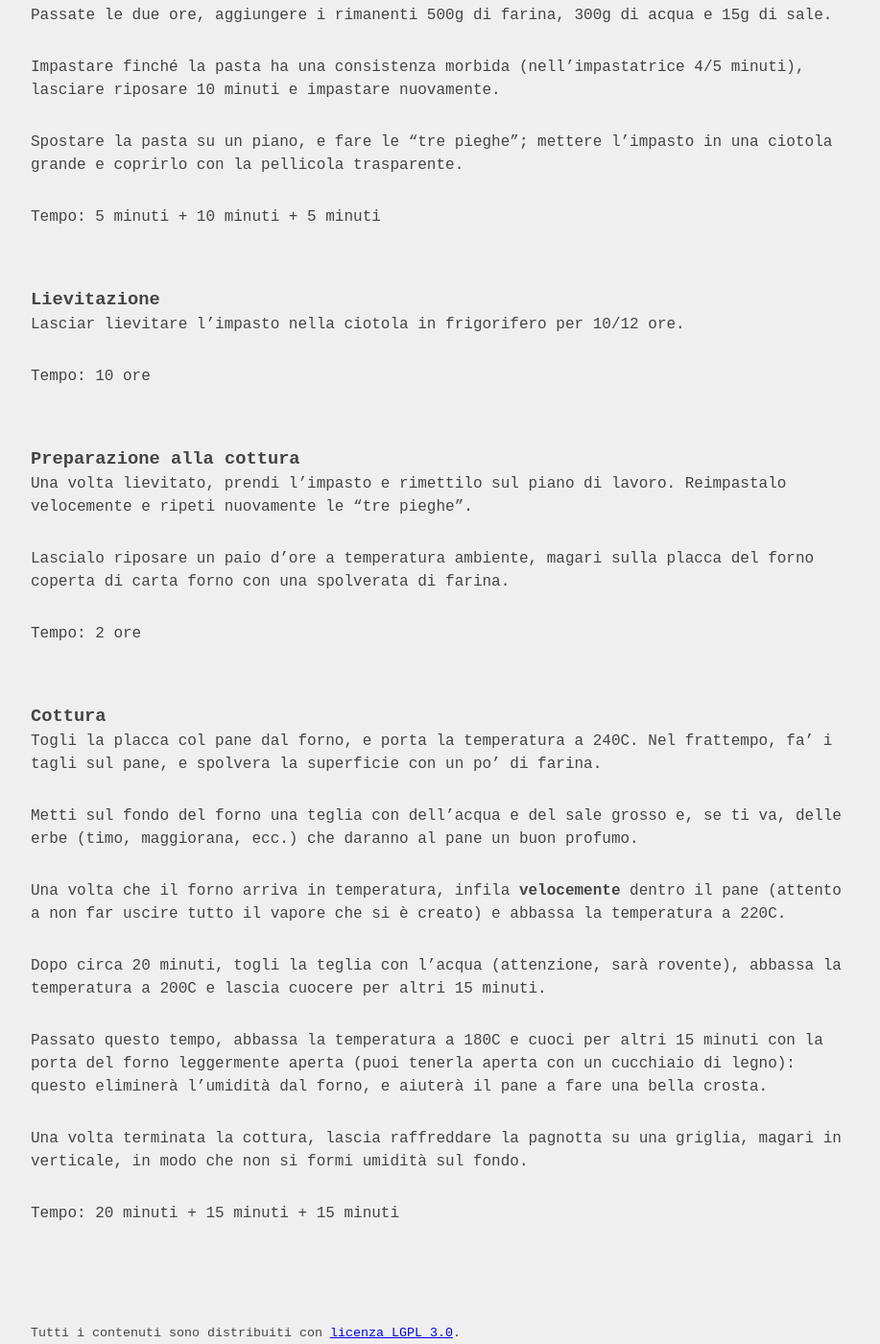
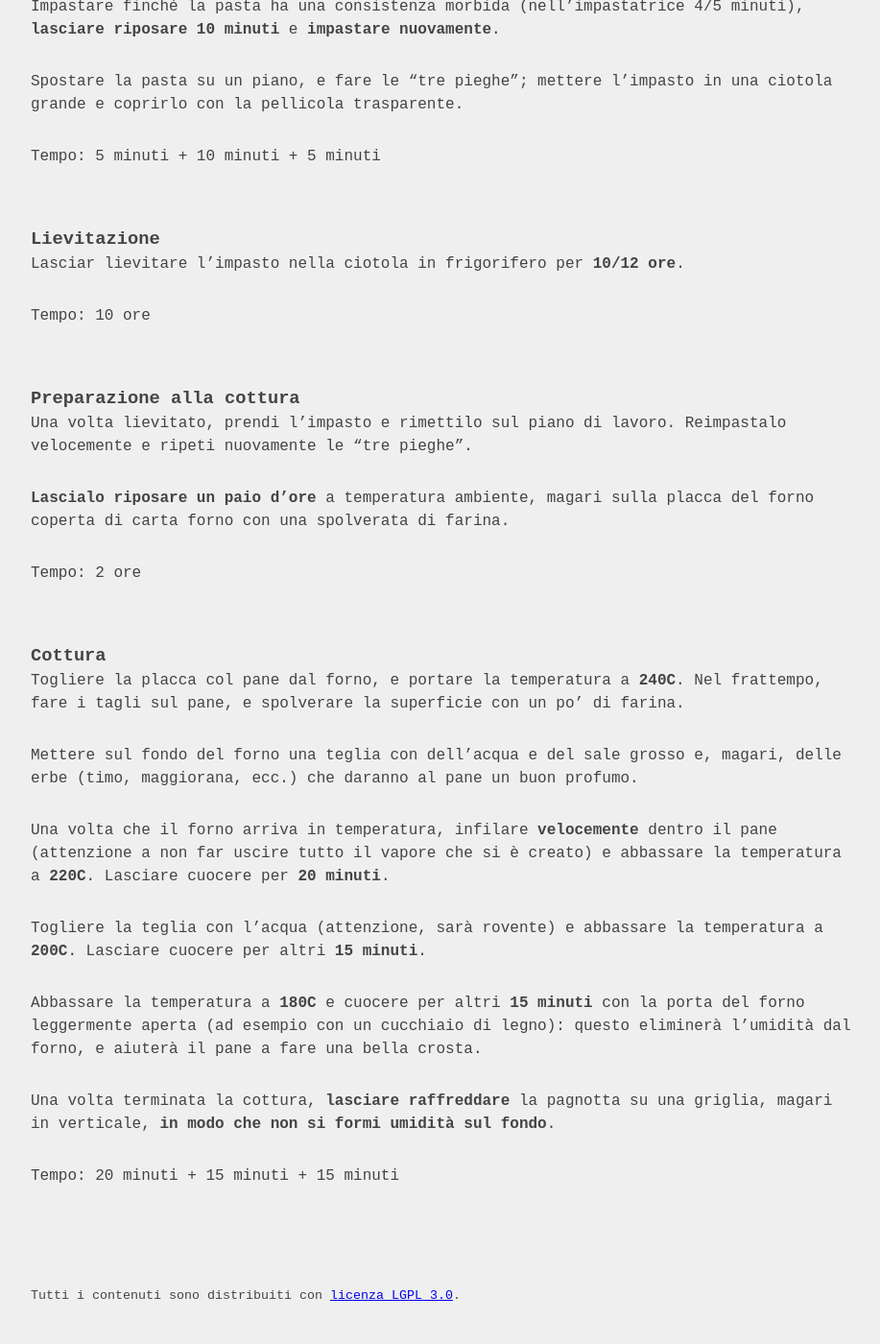
Before and after one commit to leeppolis/bagelis, a Jekyll site: the page built from _posts/2019-12-06-pane.md, in a window 1280 px wide and 1400 px high, scrolled down 1130 px. Shown: the whole window at 96% size, without its empty margins (178-1095 px from the left). Built offline with Jekyll 4.4.1, drawn with Linux system fonts in a browser that asks for light colours; some web fonts are replaced; after the commit the page ends 2491 px from its top, so only the background shows below that; some of the changed text lies outside the part shown.

Commit message:
Update from Forestry.io Simone Lippolis updated _posts/2019-12-06-pane.md

```diff
--- a/_posts/2019-12-06-pane.md
+++ b/_posts/2019-12-06-pane.md
@@ -28,48 +28,46 @@ ingredients:
   image: ''
 steps:
 - title: Preparazione della "biga"
-  description: "In questa ricetta andiamo a preparare una sorta di \"biga\" con una
-    parte della farina e dell'acqua, che lasceremo riposare un paio d'ore dopo l'impasto.\n\n-
-    Sciogliere il lievito in 100g di acqua e aggiungere un cucchiaino di miele. \n-
-    Aggiungere 100g di farina e impastare finché tutto il liquido viene assorbito.
-    Se usate una impastatrice o un Bimby, dovrebbe bastare 1 minuto.\n\nMettere a
-    riposare per un paio d'ore in una ciotola coperta (o lasciarlo dentro all'impastatrice)."
+  description: "Sciogliere il **lievito** in **100g di acqua** e aggiungere un cucchiaino
+    di **miele**. \n\nAggiungere **100g di farina** e impastare finché tutto il liquido
+    viene assorbito. Se usate una impastatrice o un Bimby, dovrebbe bastare 1 minuto.\n\nMettere
+    a **riposare per un paio d'ore** in una ciotola coperta (o lasciarlo dentro all'impastatrice)."
   time: 5 minuti + 2 ore
   image: ''
 - description: |-
-    Passate le due ore, aggiungere i rimanenti 500g di farina, 300g di acqua e 15g di sale.
+    Aggiungere i rimanenti **500g di farina**, **300g di acqua** e **15g di sale**.
 
-    Impastare finché la pasta ha una consistenza morbida (nell'impastatrice 4/5 minuti), lasciare riposare 10 minuti e impastare nuovamente.
+    Impastare finché la pasta ha una consistenza morbida (nell'impastatrice 4/5 minuti), **lasciare riposare 10 minuti** e **impastare nuovamente**.
 
     Spostare la pasta su un piano, e fare le "tre pieghe"; mettere l'impasto in una ciotola grande e coprirlo con la pellicola trasparente.
   time: 5 minuti + 10 minuti + 5 minuti
   image: ''
   title: Impasto
 - title: Lievitazione
-  description: Lasciar lievitare l'impasto nella ciotola in frigorifero per 10/12
-    ore.
+  description: Lasciar lievitare l'impasto nella ciotola in frigorifero per **10/12
+    ore**.
   time: 10 ore
   image: ''
 - title: Preparazione alla cottura
   description: |-
     Una volta lievitato, prendi l'impasto e rimettilo sul piano di lavoro. Reimpastalo velocemente e ripeti nuovamente le "tre pieghe".
 
-    Lascialo riposare un paio d'ore a temperatura ambiente, magari sulla placca del forno coperta di carta forno con una spolverata di farina.
+    **Lascialo riposare un paio d'ore** a temperatura ambiente, magari sulla placca del forno coperta di carta forno con una spolverata di farina.
   time: 2 ore
   image: ''
 - title: Cottura
   description: |-
-    Togli la placca col pane dal forno, e porta la temperatura a 240C. Nel frattempo, fa' i tagli sul pane, e spolvera la superficie con un po' di farina.
+    Togliere la placca col pane dal forno, e portare la temperatura a **240C**. Nel frattempo, fare i tagli sul pane, e spolverare la superficie con un po' di farina.
 
-    Metti sul fondo del forno una teglia con dell'acqua e del sale grosso e, se ti va, delle erbe (timo, maggiorana, ecc.) che daranno al pane un buon profumo.
+    Mettere sul fondo del forno una teglia con dell'acqua e del sale grosso e, magari, delle erbe (timo, maggiorana, ecc.) che daranno al pane un buon profumo.
 
-    Una volta che il forno arriva in temperatura, infila **velocemente** dentro il pane (attento a non far uscire tutto il vapore che si è creato) e abbassa la temperatura a 220C.
+    Una volta che il forno arriva in temperatura, infilare **velocemente** dentro il pane (attenzione a non far uscire tutto il vapore che si è creato) e abbassare la temperatura a **220C**. Lasciare cuocere per **20 minuti**.
 
-    Dopo circa 20 minuti, togli la teglia con l'acqua (attenzione, sarà rovente), abbassa la temperatura a 200C e lascia cuocere per altri 15 minuti.
+    Togliere la teglia con l'acqua (attenzione, sarà rovente) e abbassare la temperatura a **200C**. Lasciare cuocere per altri **15 minuti**.
 
-    Passato questo tempo, abbassa la temperatura a 180C e cuoci per altri 15 minuti con la porta del forno leggermente aperta (puoi tenerla aperta con un cucchiaio di legno): questo eliminerà l'umidità dal forno, e aiuterà il pane a fare una bella crosta.
+    Abbassare la temperatura a **180C** e cuocere per altri **15 minuti** con la porta del forno leggermente aperta (ad esempio con un cucchiaio di legno): questo eliminerà l'umidità dal forno, e aiuterà il pane a fare una bella crosta.
 
-    Una volta terminata la cottura, lascia raffreddare la pagnotta su una griglia, magari in verticale, in modo che non si formi umidità sul fondo.
+    Una volta terminata la cottura, **lasciare raffreddare** la pagnotta su una griglia, magari in verticale, **in modo che non si formi umidità sul fondo**.
   time: 20 minuti + 15 minuti + 15 minuti
   image: ''
 layout: Recipe
```
Also changed, not shown: .forestry/front_matter/templates/recipe.yml.
